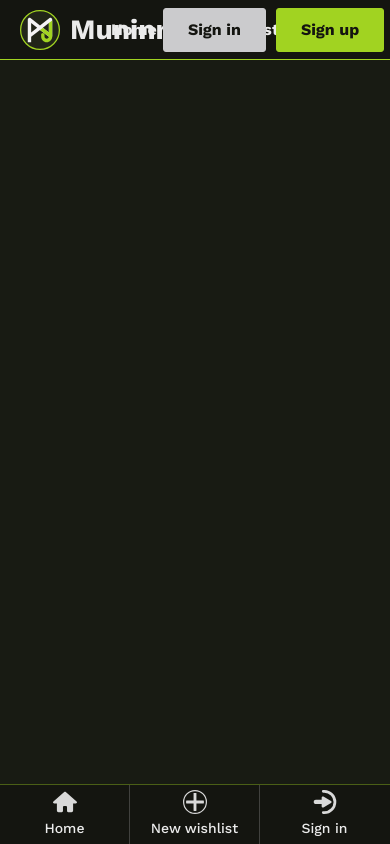
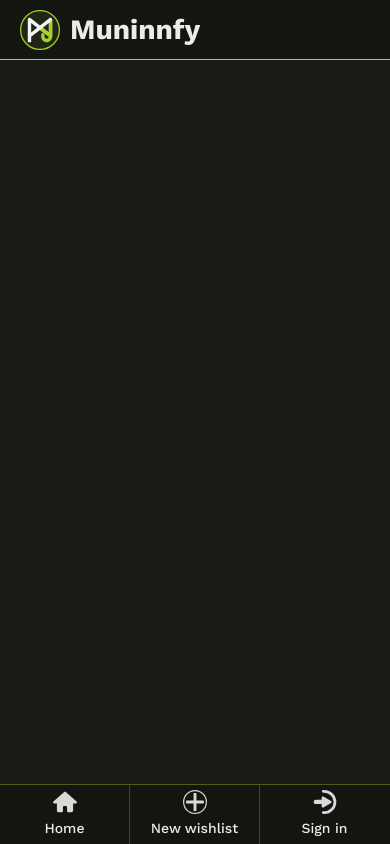
Before and after one commit to coolAppl3/muninnfy, a React (Vite) app in the folder client/: page / in a window 390 px wide. Built offline with nearby package versions, Linux system fonts and the light colour scheme.

Commit message:
feat: add media queries

```diff
--- a/client/src/components/Navbars/Navbars.tsx
+++ b/client/src/components/Navbars/Navbars.tsx
@@ -41,7 +41,7 @@ function TopNavbar({ routerLocation, navigate }: { routerLocation: Location; nav
           </div>
         </Link>
 
-        <div className='links-container'>
+        <div className='links-container md:!hidden'>
           <NavLink
             to='/home'
             className={({ isActive }) => (isActive ? 'isActive' : '')}
@@ -57,7 +57,7 @@ function TopNavbar({ routerLocation, navigate }: { routerLocation: Location; nav
           </NavLink>
         </div>
 
-        <div className='flex justify-center items-end gap-1'>
+        <div className='flex justify-center items-end gap-1 md:hidden'>
           {routerLocation.pathname === '/sign-in' || (
             <Button
               className='bg-description border-description text-dark'
@@ -83,7 +83,7 @@ function TopNavbar({ routerLocation, navigate }: { routerLocation: Location; nav
 
 function BottomNavbar({ routerLocation, navigate }: { routerLocation: Location; navigate: NavigateFunction }): JSX.Element {
   return (
-    <nav className='BottomNavbar'>
+    <nav className='BottomNavbar hidden md:block'>
       <div>
         <NavLink
           to='/home'
```
